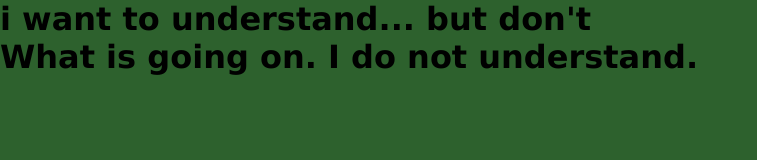
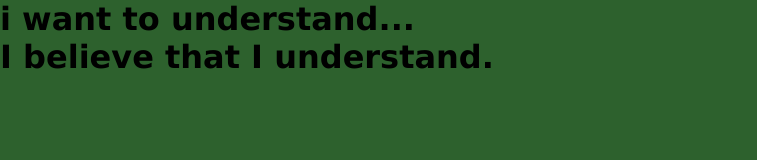
Before and after one commit to ejlmorin11/GitTest, a plain HTML site: page index.html in a window 1280 px wide. Shown: the whole page, without its empty margins (0-757 px from the left). Drawn offline with Linux system fonts and the light colour scheme.

Commit message:
commit after understanding

```diff
--- a/index.html
+++ b/index.html
@@ -2,14 +2,14 @@
 <link rel="stylesheet" href="index.css">
 <header>
     <title>
-        I want to understand Git it. But I don't Git it.
+        I want to understand Git it. And I finally git it.
     </title>
 </header>
 <body>
     <main>
-        <h1>i want to understand... but don't<h1>
+        <h1>i want to understand... <h1>
             <p>
-                What is going on. I do not understand.
+                I believe that I understand.
             </p>
 
     </main>
```
Also changed, not shown: 1 other file.
